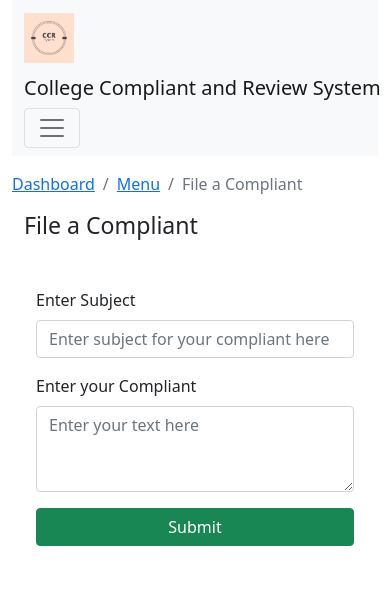
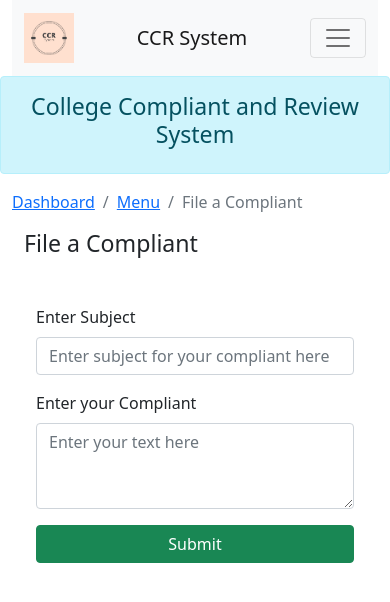
Before and after one commit to Kamal040102/CCR-System, a plain HTML site: page index.html in a window 390 px wide. Drawn offline with nearby package versions, Linux system fonts and the light colour scheme.

Commit message:
Add files via upload

```diff
--- a/index.html
+++ b/index.html
@@ -1,15 +1,18 @@
 <!doctype html>
 <html lang="en">
+
 <head>
   <!-- Required meta tags -->
   <meta charset="utf-8">
   <meta name="viewport" content="width=device-width, initial-scale=1">
 
   <!-- Bootstrap CSS -->
-    <link href="https://cdn.jsdelivr.net/npm/bootstrap@5.0.2/dist/css/bootstrap.min.css" rel="stylesheet" integrity="sha384-EVSTQN3/azprG1Anm3QDgpJLIm9Nao0Yz1ztcQTwFspd3yD65VohhpuuCOmLASjC" crossorigin="anonymous">
+  <link href="https://cdn.jsdelivr.net/npm/bootstrap@5.0.2/dist/css/bootstrap.min.css" rel="stylesheet"
+    integrity="sha384-EVSTQN3/azprG1Anm3QDgpJLIm9Nao0Yz1ztcQTwFspd3yD65VohhpuuCOmLASjC" crossorigin="anonymous">
 
   <title>CCR System</title>
 </head>
+
 <body>
   <div class="container-fluid">
     <nav class="navbar navbar-expand-lg navbar-light bg-light">
@@ -17,8 +20,9 @@
         <a class="navbar-brand" href="#">
           <img src="./Peach Circle Wedding Logo.png" alt="" width="50" height="50">
         </a>
-          <a class="navbar-brand" href="">College Compliant and Review System</a>
-          <button class="navbar-toggler" type="button" data-bs-toggle="collapse" data-bs-target="#navbarSupportedContent" aria-controls="navbarSupportedContent" aria-expanded="false" aria-label="Toggle navigation">
+        <a class="navbar-brand" href="">CCR System</a>
+        <button class="navbar-toggler" type="button" data-bs-toggle="collapse" data-bs-target="#navbarSupportedContent"
+          aria-controls="navbarSupportedContent" aria-expanded="false" aria-label="Toggle navigation">
           <span class="navbar-toggler-icon"></span>
         </button>
         <div class="collapse navbar-collapse" id="navbarSupportedContent">
@@ -27,13 +31,16 @@
               <a class="nav-link active" aria-current="page" href="#">Dashboard</a>
             </li>
             <li class="nav-item dropdown">
-                <a class="nav-link dropdown-toggle" href="#" id="navbarDropdown" role="button" data-bs-toggle="dropdown" aria-expanded="false">
+              <a class="nav-link dropdown-toggle" href="#" id="navbarDropdown" role="button" data-bs-toggle="dropdown"
+                aria-expanded="false">
                 Menu
               </a>
               <ul class="dropdown-menu" aria-labelledby="navbarDropdown">
                 <li><a class="dropdown-item" href="#">File a Compliant</a></li>
                 <li><a class="dropdown-item" href="#">Give a Review</a></li>
-                  <li><hr class="dropdown-divider"></li>
+                <li>
+                  <hr class="dropdown-divider">
+                </li>
                 <li><a class="dropdown-item" href="#">Check your Status</a></li>
               </ul>
             </li>
@@ -44,6 +51,10 @@
         </div>
       </div>
     </nav>
+  </div>
+
+  <div class="container-fluid alert alert-info" style='text-align: center;' role="alert">
+    <h3>College Compliant and Review System</h3>
   </div>
 
   <div class="container mt-3">
@@ -63,7 +74,8 @@
         </div>
         <div class="mb-3">
           <label for="exampleFormControlTextarea1" class="form-label">Enter your Compliant</label>
-            <textarea class="form-control" id="exampleFormControlTextarea1" rows="3" placeholder='Enter your text here'></textarea>
+          <textarea class="form-control" id="exampleFormControlTextarea1" rows="3"
+            placeholder='Enter your text here'></textarea>
           <input class="btn btn-success my-3 m-auto w-100" type="submit" value="Submit">
         </div>
       </div>
@@ -73,7 +85,9 @@
   <!-- Optional JavaScript; choose one of the two! -->
 
   <!-- Option 1: Bootstrap Bundle with Popper -->
-    <script src="https://cdn.jsdelivr.net/npm/bootstrap@5.0.2/dist/js/bootstrap.bundle.min.js" integrity="sha384-MrcW6ZMFYlzcLA8Nl+NtUVF0sA7MsXsP1UyJoMp4YLEuNSfAP+JcXn/tWtIaxVXM" crossorigin="anonymous"></script>
+  <script src="https://cdn.jsdelivr.net/npm/bootstrap@5.0.2/dist/js/bootstrap.bundle.min.js"
+    integrity="sha384-MrcW6ZMFYlzcLA8Nl+NtUVF0sA7MsXsP1UyJoMp4YLEuNSfAP+JcXn/tWtIaxVXM" crossorigin="anonymous">
+  </script>
 
   <!-- Option 2: Separate Popper and Bootstrap JS -->
   <!--
@@ -81,4 +95,5 @@
     <script src="https://cdn.jsdelivr.net/npm/bootstrap@5.0.2/dist/js/bootstrap.min.js" integrity="sha384-cVKIPhGWiC2Al4u+LWgxfKTRIcfu0JTxR+EQDz/bgldoEyl4H0zUF0QKbrJ0EcQF" crossorigin="anonymous"></script>
     -->
 </body>
+
 </html>
```
Lines whose indentation alone changed are shown as unchanged.
